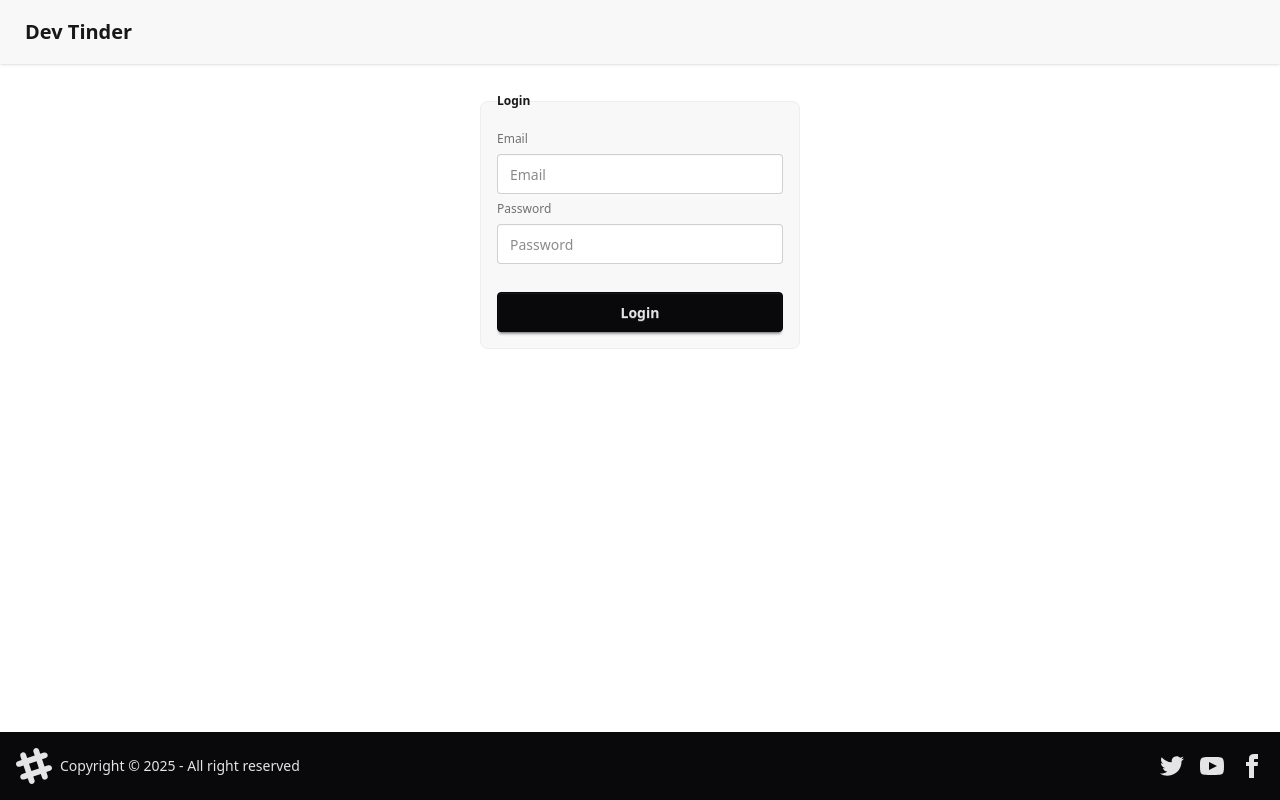
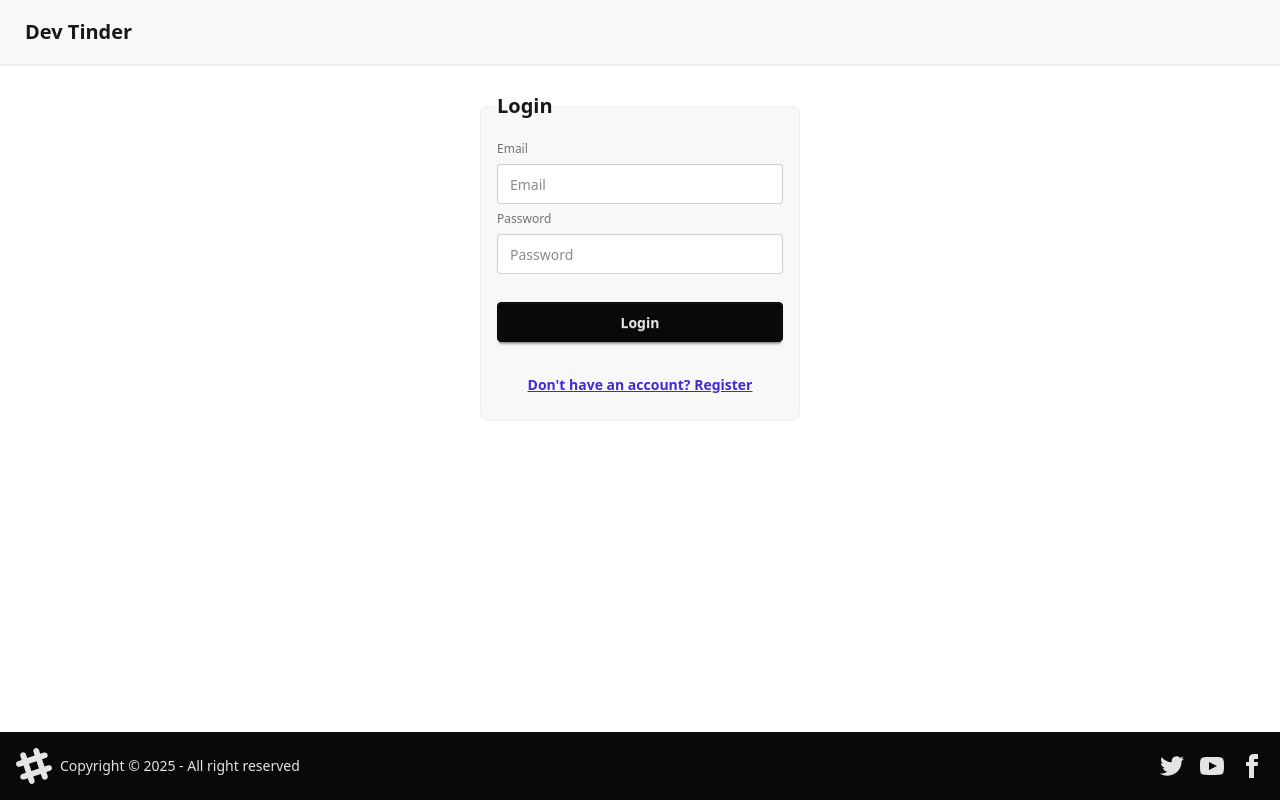
Before and after one commit to princeyadav0136/DevTinder-UI, a React (Vite) app: page /login in a window 1280 px wide. Built offline with nearby package versions, Linux system fonts and the light colour scheme; no server answers.

Commit message:
Sign up flow and remove console

```diff
--- a/src/components/Connection.jsx
+++ b/src/components/Connection.jsx
@@ -23,7 +23,7 @@ const Connections = () => {
     useEffect(() => {
         fetchConnections();
     }, []);
-    console.log("Connections data:", connections);
+
     if (!connections) return null;
     if(connections.length === 0) {
         return (
--- a/src/components/EditProfile.jsx
+++ b/src/components/EditProfile.jsx
@@ -43,7 +43,7 @@ const EditProfile = ({ user }) => {
       console.error(error);
     }
   };
-  console.log("user", user);
+
   return (
     <div className="flex justify-center space-x-8 my-5">
       <form className="flex justify-center" onSubmit={handleSubmit}>
--- a/src/components/Feed.jsx
+++ b/src/components/Feed.jsx
@@ -8,7 +8,7 @@ import UserCard from "./UserCard";
 const Feed = () => {
   const dispatch = useDispatch();
   const feed = useSelector((store) => store.feed);
-  console.log("Feed data:", feed);
+
   const fetchFeed = async () => {
     if (feed) return;
     try {
--- a/src/components/Login.jsx
+++ b/src/components/Login.jsx
@@ -8,10 +8,32 @@ import { BASE_URL } from "../utils/constants";
 const Login = () => {
   const [email, setEmail] = useState("");
   const [password, setPassword] = useState("");
+  const [firstName, setFirstName] = useState("");
+  const [lastName, setLastName] = useState("");
   const [error, setError] = useState("");
+  const [isLoginForm, setIsLoginForm] = useState(true);
   const dispatch = useDispatch();
   const navigate = useNavigate();
-  const handleSubmit = (e) => {
+  const handleSignup = (e) => {
+    e.preventDefault();
+    axios
+      .post(
+        BASE_URL + "signup",
+        { email, password, firstName, lastName },
+        {
+          withCredentials: true,
+        }
+      )
+      .then((res) => {
+        dispatch(addUser(res.data));
+        navigate("/");
+      })
+      .catch((err) => {
+        setError(err?.response?.data || "Something went wrong");
+        console.error(err);
+      });
+  };
+  const handleLogin = (e) => {
     e.preventDefault();
     axios
       .post(
@@ -32,10 +54,36 @@ const Login = () => {
   };
 
   return (
-    <form className="flex justify-center my-5" onSubmit={handleSubmit}>
+    <form
+      className="flex justify-center my-5"
+      onSubmit={isLoginForm ? handleLogin : handleSignup}
+    >
       <fieldset className="fieldset w-xs bg-base-200 border border-base-300 p-4 rounded-box">
-        <legend className="fieldset-legend">Login</legend>
-
+        <legend className="fieldset-legend">
+          <h1 className="text-xl font-bold text-center">
+            {isLoginForm ? "Login" : "Register"}
+          </h1>
+        </legend>
+        {!isLoginForm && (
+          <>
+            <label className="fieldset-label">First Name</label>
+            <input
+              type="text"
+              className="input"
+              placeholder="First Name"
+              value={firstName}
+              onChange={(e) => setFirstName(e.target.value)}
+            />
+            <label className="fieldset-label">Last Name</label>
+            <input
+              type="text"
+              className="input"
+              placeholder="Last Name"
+              value={lastName}
+              onChange={(e) => setLastName(e.target.value)}
+            />
+          </>
+        )}
         <label className="fieldset-label">Email</label>
         <input
           type="email"
@@ -54,7 +102,18 @@ const Login = () => {
           onChange={(e) => setPassword(e.target.value)}
         />
         <p className="text-red-500">{error}</p>
-        <button className="btn btn-neutral mt-4">Login</button>
+        <button className="btn btn-neutral mt-4">
+          {isLoginForm ? "Login" : "Register"}
+        </button>
+        <button
+          type="button"
+          className="btn btn-link mt-4"
+          onClick={() => setIsLoginForm(!isLoginForm)}
+        >
+          {isLoginForm
+            ? "Don't have an account? Register"
+            : "Already have an account? Login"}
+        </button>
       </fieldset>
     </form>
   );
--- a/src/components/Navbar.jsx
+++ b/src/components/Navbar.jsx
@@ -13,7 +13,7 @@ const NavBar = () => {
       await axios.post(BASE_URL + "logout", {}, { withCredentials: true });
       // Clear user data from Redux store
       dispatch(removeUser());
-      console.log("User logged out successfully");
+
       navigate("/login");
     }
     catch (error) {
--- a/src/components/Requests.jsx
+++ b/src/components/Requests.jsx
@@ -30,7 +30,7 @@ const Requests = () => {
       const res = await axios.get(BASE_URL + "user/requests/received", {
         withCredentials: true,
       });
-      console.log("Received requests:", res.data.data);
+
       dispatch(addRequest(res.data.data));
     } catch (error) {
       console.error("Error fetching connections data:", error);
@@ -40,7 +40,7 @@ const Requests = () => {
   useEffect(() => {
     fetchRequests();
   }, []);
-  console.log("Requests data:", requests);
+
   if (!requests) return null;
   if (requests.length === 0) {
     return <div>No requests found</div>;
```
Also changed, not shown: 1 other file (tests, documents, lock files or other folders).
